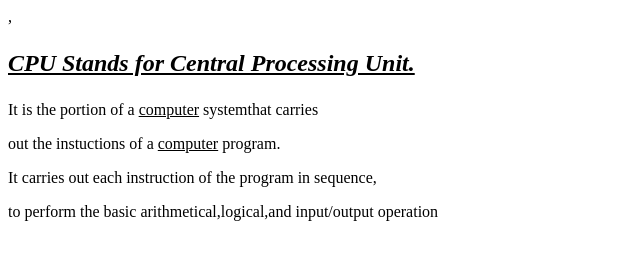
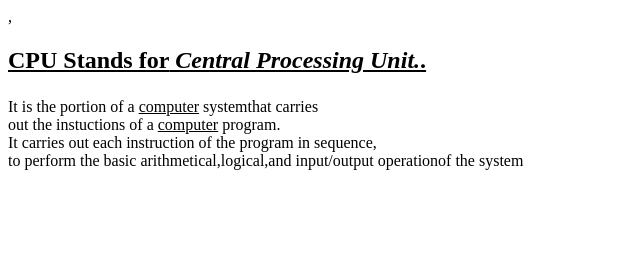
Before and after one commit to iamneo-production/baccdafeaeadadaeccdfffebaeceaec, a website: page public/index.html in a window 1280 px wide. Shown: the whole page, without its empty margins (0-640 px from the left). Drawn offline with Linux system fonts and the light colour scheme.

Commit message:
Backup Commit

```diff
--- a/public/index.html
+++ b/public/index.html
@@ -9,10 +9,10 @@
 </head>
 <body>,
     <h1><CPU></h1>
-        <h2><i><u><p>CPU Stands for Central Processing Unit.</p></u></i></h2>
-        <p>It is the portion of a <u>computer</u> systemthat carries<br>
-        <p>out the instuctions of a <u>computer</u> program.<br>
-        <p>It carries out each instruction of the program in sequence,<br>
-        <p> to perform the basic arithmetical,logical,and input/output operation</p><br>
+        <h2><u>CPU Stands for<i> Central Processing Unit.</i>.</p></u></i></h2>
+        <p1>It is the portion of a <u>computer</u> systemthat carries<br>
+        out the instuctions of a <u>computer</u> program.</p1><br>
+        <p2>It carries out each instruction of the program in sequence,<br>
+        to perform the basic arithmetical,logical,and input/output operationof the system</p><br>
 </body>
 </html>
```
